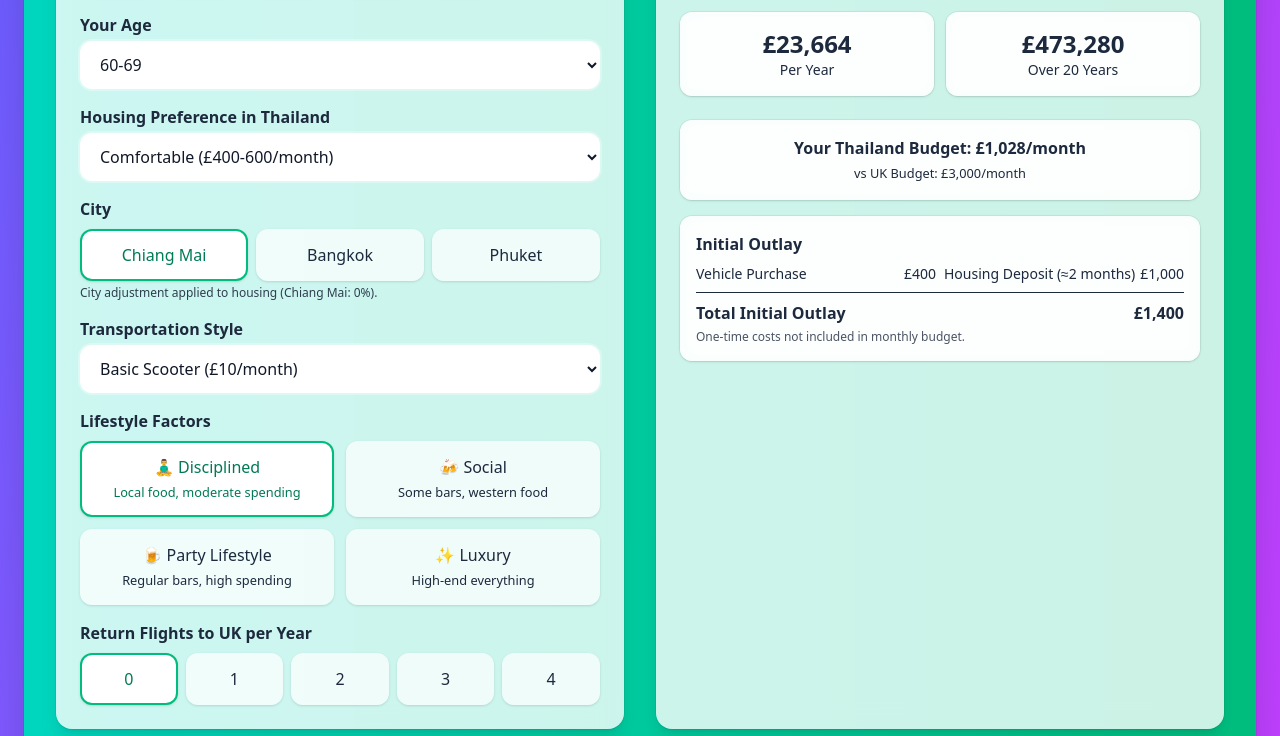
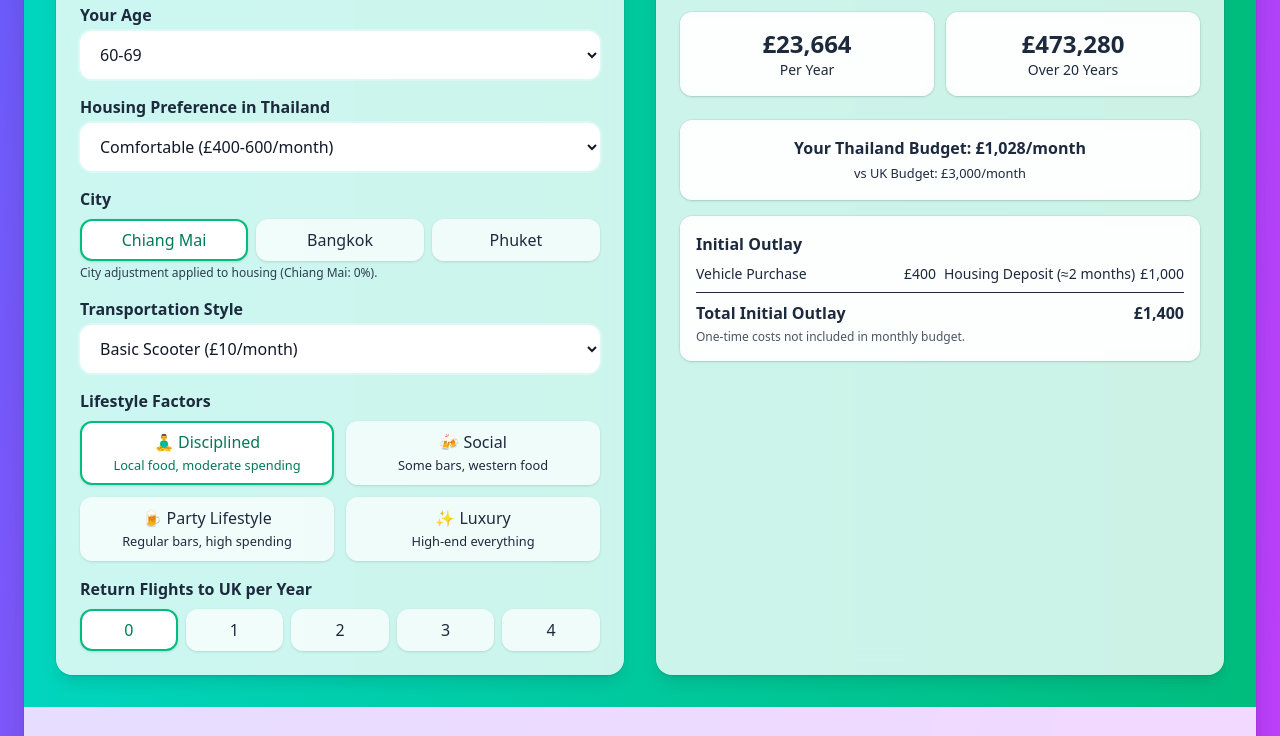
Before and after one commit to nailbrain/th-retire-calculator, a website built with Vite: page index.html in a window 1280 px wide. Shown: the part 499-1235 px from the top of the page. Built offline with nearby package versions, Linux system fonts and the light colour scheme.

Commit message:
fix(ui): prevent city chips from overflowing; tighten chip styles

```diff
--- a/index.html
+++ b/index.html
@@ -54,9 +54,9 @@
                 <div>
                   <label class="font-semibold block mb-1">City</label>
                   <div class="grid grid-cols-3 gap-2 mt-2" id="cityChips">
-                    <button class="chip toggle-item active" data-city="cm">Chiang Mai</button>
-                    <button class="chip toggle-item" data-city="bkk">Bangkok</button>
-                    <button class="chip toggle-item" data-city="phuket">Phuket</button>
+                    <button class="chip toggle-item active" data-city="cm"><span class="block truncate">Chiang Mai</span></button>
+                    <button class="chip toggle-item" data-city="bkk"><span class="block truncate">Bangkok</span></button>
+                    <button class="chip toggle-item" data-city="phuket"><span class="block truncate">Phuket</span></button>
                   </div>
                   <div class="text-xs mt-1 opacity-90">City adjustment applied to housing<span id="cityAdjNote"></span>.</div>
                 </div>
--- a/src/styles.css
+++ b/src/styles.css
@@ -17,7 +17,7 @@
     @apply bg-white/80 text-slate-800 backdrop-blur ring-1 ring-black/5 shadow;
   }
   .chip {
-    @apply bg-white/70 hover:bg-white rounded-xl p-3 border-2 border-transparent transition shadow-sm text-slate-800;
+    @apply bg-white/70 hover:bg-white rounded-xl px-2 py-2 border-2 border-transparent transition shadow-sm text-slate-800 min-w-0 text-center break-words leading-snug;
   }
   .chip.active {
     @apply bg-white border-emerald-500 text-emerald-700;
```
